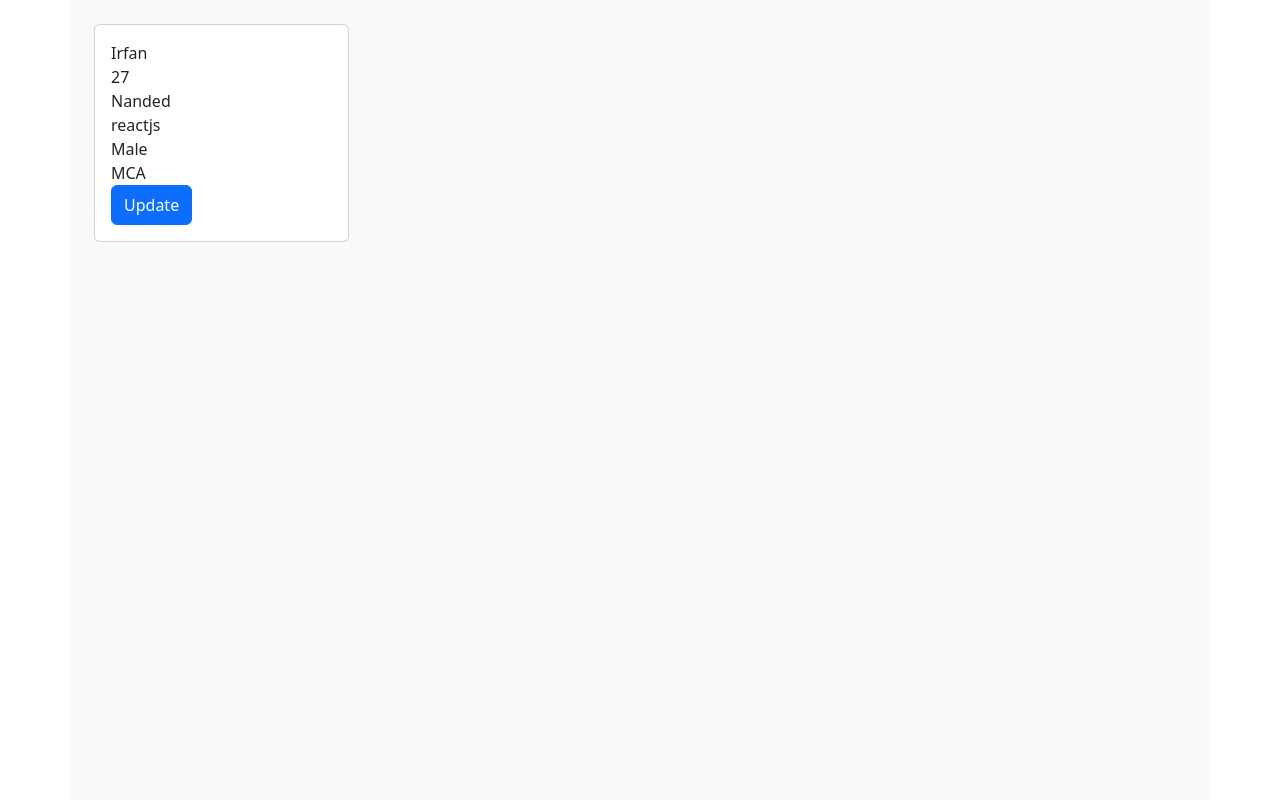
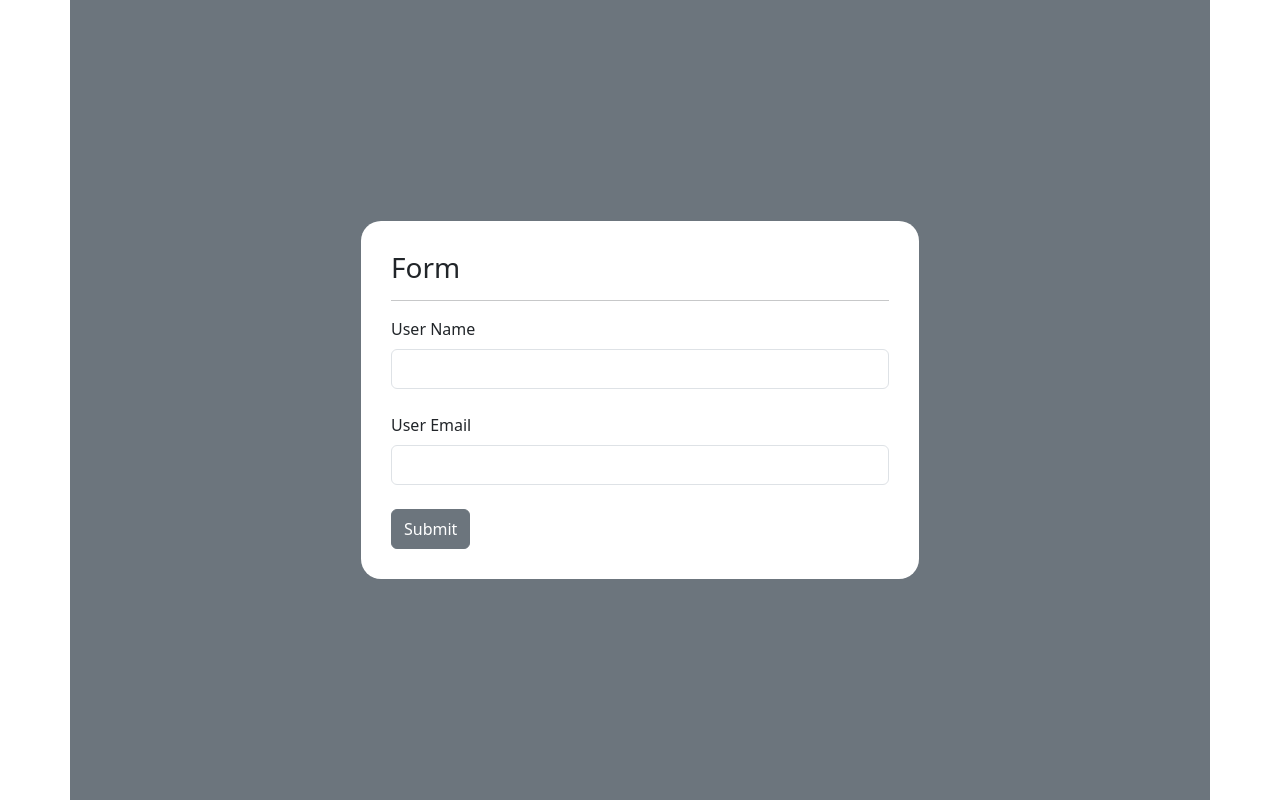
Before and after one commit to Irfansd255/react-app, a React (Create React App) app: page / in a window 1280 px wide. Built offline with nearby package versions, Linux system fonts and the light colour scheme.

Commit message:
form handling

```diff
--- a/src/App.js
+++ b/src/App.js
@@ -3,19 +3,21 @@ import "./style/style.css";
 import Home from "./pages/Home";
 import StatePage from "./pages/StatePage";
 import StateObj from "./pages/StateObj";
+import PracticeState from "./pages/PracticeState";
+import FormHandling from "./pages/FormHandling";
 
 function App() {
-
-
-
   return (
     <div className="App">
       {/* <Login/> */}
       {/* <Home  /> */}
       {/* <StatePage  /> */}
 
-      <StateObj/>
+      {/* <StateObj/> */}
 
+      {/* <PracticeState/> */}
+
+      <FormHandling/>
     </div>
   );
 }
--- /dev/null
+++ b/src/pages/FormHandling.jsx
@@ -0,0 +1,53 @@
+import React, { useState } from "react";
+
+const FormHandling = () => {
+  const [uName, setUname] = useState("");
+  const [uEmail, setuEmail] = useState("");
+
+
+//   const handleChange = (event) => {
+//     setUname(event.target.value);
+//     // console.log(event.target.value);
+//   };
+
+  const submitHande = (e) => {
+    e.preventDefault();
+    console.log("Name",uName);
+    console.log("Email",uEmail)
+  };
+
+  return (
+    <div className="container form-wrapper bg-secondary">
+      <div className="inner-form-wrapper">
+        <h3>Form {uName}</h3>
+        <hr />
+        <form onSubmit={submitHande}>
+          <label htmlFor="" className="form-label">
+            User Name
+          </label>
+          <input
+            type="text"
+            value={uName}
+            className="form-control"
+            onChange={(e)=>setUname(e.target.value)}
+          />
+
+          <label htmlFor="" className="form-label mt-4">
+            User Email
+          </label>
+          <input type="text" value={uEmail} className="form-control " onChange={(e)=>setuEmail(e.target.value)} />
+
+          <button
+            type="submit"
+            className="btn btn-secondary mt-4"
+            // onClick={submitHande}
+          >
+            Submit
+          </button>
+        </form>
+      </div>
+    </div>
+  );
+};
+
+export default FormHandling;
--- /dev/null
+++ b/src/pages/PracticeState.jsx
@@ -0,0 +1,59 @@
+import React, { useState } from "react";
+import { Button, Card } from "react-bootstrap";
+
+const PracticeState = () => {
+  const data = [
+    {
+      id: 1,
+      name: "Irfan",
+      address: "Nanded"
+    },
+
+    {
+      id: 2,
+      name: "Zubair",
+      address: "parbhani"
+    },
+    {
+      id: 3,
+      name: "sameer",
+      address: "Pune"
+    },
+    {
+      id: 4,
+      name: "zain",
+      address: "Bhokar"
+    }
+  ];
+
+  const [state, setState] = useState(data);
+
+  console.log(state);
+
+  return (
+    <div className="container bg-light p-4" style={{ height: "100vh" }}>
+      <div className="row">
+        {state.map((data, index) => {
+          return (
+            <div className="col-md-3" key={data.id}>
+              <Card>
+                {/* <Card.Img variant="top" src="holder.js/100px180" /> */}
+                <Card.Body>
+                  <h4>User ID : {data.id}</h4>
+                  <h4>Name : {data.name}</h4>
+                  <h4>Adress :{data.address} </h4>
+
+                  <Button variant="primary">Update</Button>
+                </Card.Body>
+              </Card>
+            </div>
+          );
+        })}
+      </div>
+
+
+    </div>
+  );
+};
+
+export default PracticeState;
--- a/src/style/style.css
+++ b/src/style/style.css
@@ -1,7 +1,7 @@
-body{
-    background-color: green;
+body {
+  /* background-color: green; */
 }
-.main-login-wrapper{
+.main-login-wrapper {
   height: 100vh;
   width: 100vw;
   /* display: flex;
@@ -9,7 +9,7 @@ align-items: center;
 justify-content: center; */
   position: relative;
 }
-.login-form{
+.login-form {
   border-radius: 0 30px 0 30px;
   padding: 40px;
   background-color: #fff;
@@ -19,12 +19,12 @@ position: relative;
   transform: translate(-50%, -50%);
 }
 
-input{
+input {
   height: 40px;
   border-radius: 10px;
   margin: 10px 0;
 }
-button{
+button {
   border-radius: 10px;
   border: none;
   height: 40px;
@@ -34,6 +34,22 @@ button{
   /* width: 100%; */
 }
 
-.header-wrapper .bg-body-tertiary{
-background-color: aqua ;
+.header-wrapper .bg-body-tertiary {
+  background-color: aqua;
 }
+
+.form-wrapper {
+  display: flex;
+  align-items: center;
+  justify-content: center;
+  width: 100%;
+  padding: 40px;
+  height: 100vh;
+}
+
+.inner-form-wrapper {
+  width: 50%;
+  padding: 30px;
+  border-radius: 20px;
+  background-color: #fff;
+}
```
Lines whose indentation alone changed are shown as unchanged.
